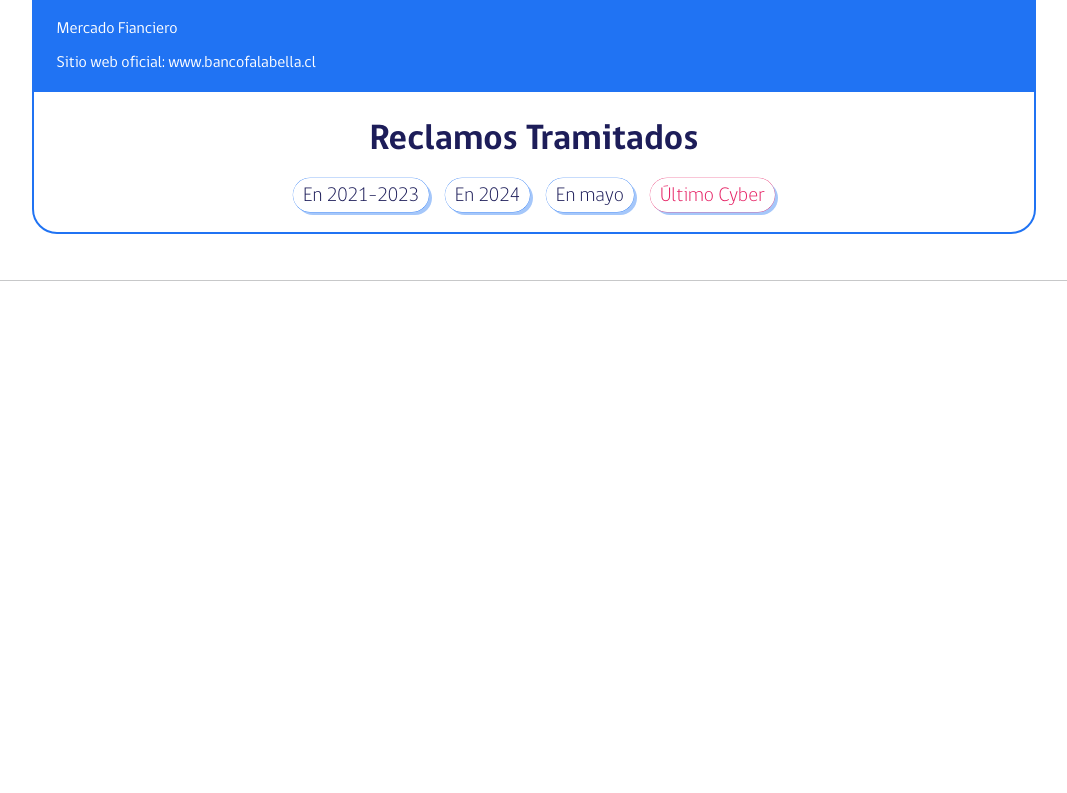
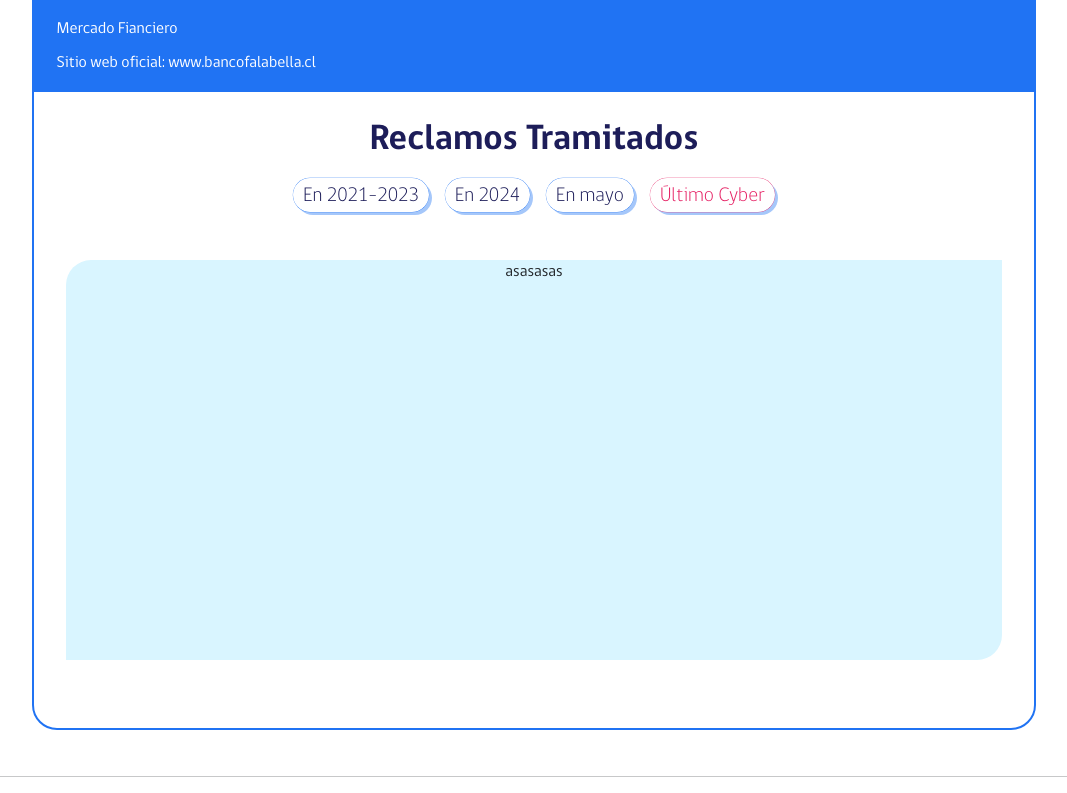
Before and after one commit to JorgeObreque/colabora, a React (Vite) app in the folder app/: page /company in a window 1280 px wide. Shown: the part 386-1179 px from the top of the page, without its empty margins (106-1173 px from the left). Before the commit the page ends 800 px from the top, so only its background shows below. Built offline with nearby package versions, Linux system fonts and the light colour scheme.

Commit message:
feat: Board Component

```diff
--- /dev/null
+++ b/app/src/components/Board/Board.css
@@ -0,0 +1,14 @@
+.board-main{
+    width: 100%;
+    height: 400px;
+    background-color: #D9F5FF;
+    border-radius: 25px 0 25px 0 ;
+}
+
+.board-main .title{
+    padding: 0;
+}
+
+.board-main .container{
+    width: 80%;
+}
--- /dev/null
+++ b/app/src/components/Board/Board.jsx
@@ -0,0 +1,12 @@
+import React from "react";
+import './Board.css';
+
+const Board = () =>{
+    return (
+        <div className="board-main my-5">
+            <div className="title">asasasas</div>
+        </div>
+    );
+}
+
+export default Board;
--- a/app/src/components/Company/Company.jsx
+++ b/app/src/components/Company/Company.jsx
@@ -3,6 +3,7 @@ import './Company.css';
 import { BsChevronLeft } from "react-icons/bs";
 import Filter from "../Filter/Filter";
 import FilterGroup from "../FilterGroup/FilterGroup";
+import Board from "../Board/Board";
 
 const Company = () =>{
     const styles = {color:"#E51E62",boxShadow: "0 0 0 0.2px #E51E62, 3px 3px 0px rgba(32, 115, 243, 0.4)"};
@@ -31,6 +32,9 @@ const Company = () =>{
                     <span>Último Cyber</span>
                     </Filter>
                 </FilterGroup>
+                <div className="container-xxl">
+                    <Board></Board>
+                </div>
             </div>
         </div>
     );
--- a/app/src/components/Filter/Filter.css
+++ b/app/src/components/Filter/Filter.css
@@ -8,4 +8,5 @@
     margin: 0 !important;
     font-size: 20px;
     line-height: 24px;
+    cursor: pointer;
 }
--- a/app/src/components/Filter/Filter.jsx
+++ b/app/src/components/Filter/Filter.jsx
@@ -17,8 +17,8 @@ const Filter = ({children, styles, clickStyles, isActive, onClick}) => {
     const defaultClickStyles = {
         backgroundColor: "#2073F3",
         color: "#fff",
-        transform: "scale(1.05)",
-        transition: "all 0.3s ease",
+        transform: "scale(1.00)",
+        transition: "all 0.1s ease",
         fontWeight:"700",
         boxShadow:"none",
         ...clickStyles
@@ -29,7 +29,7 @@ const Filter = ({children, styles, clickStyles, isActive, onClick}) => {
 
     useEffect(() => {
         setCustomStyles(isActive ? { ...defaultStyles, ...defaultClickStyles } : defaultStyles);
-      }, [isActive, defaultStyles, defaultClickStyles]);
+      }, [isActive]);
 
     return(
         <>
```
